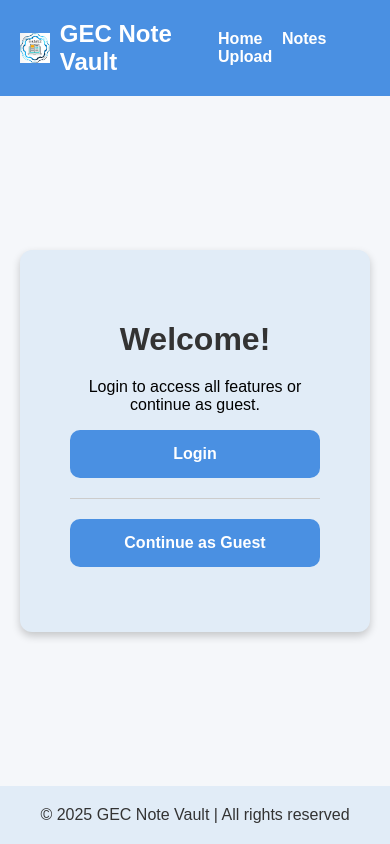
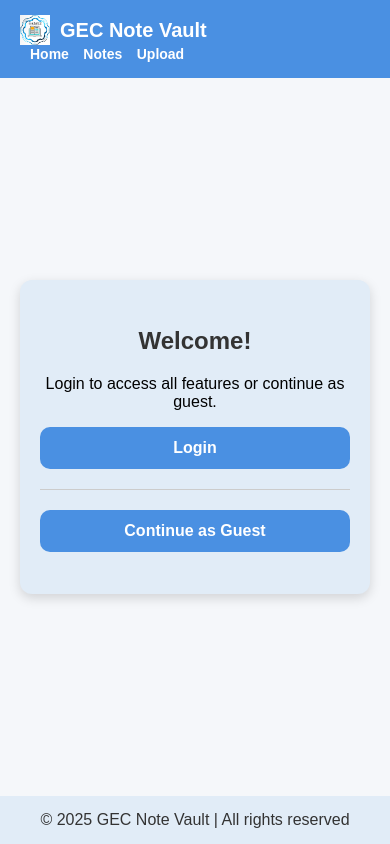
Before and after one commit to AshtonOnCode/gec-note-vault, a plain HTML site: page index.html in a window 390 px wide. Drawn offline with Linux system fonts and the light colour scheme.

Commit message:
Update website files

```diff
--- a/index.html
+++ b/index.html
@@ -5,6 +5,7 @@
   <meta name="viewport" content="width=device-width, initial-scale=1.0">
   <title>GEC Note Vault</title>
   <style>
+    /* General Styles */
     body {
       font-family: Arial, sans-serif;
       margin: 0;
@@ -14,13 +15,15 @@
       min-height: 100vh;
     }
 
+    /* Navbar */
     nav {
       background: #4a90e2;
       color: white;
-      padding: 20px;
+      padding: 15px 20px;
       display: flex;
       justify-content: space-between;
       align-items: center;
+      flex-wrap: wrap;
     }
 
     nav h1 {
@@ -47,26 +50,27 @@
       text-decoration: underline;
     }
 
+    /* Main Card */
     main {
       flex: 1;
       display: flex;
       justify-content: center;
       align-items: center;
-      padding: 50px 20px;
+      padding: 40px 20px;
     }
 
     .card {
       background: #e1ecf7;
-      padding: 50px;
+      padding: 40px 30px;
       border-radius: 12px;
       text-align: center;
-      box-shadow: 0 4px 8px rgba(0,0,0,0.2);
+      box-shadow: 0 4px 12px rgba(0,0,0,0.15);
       max-width: 400px;
       width: 100%;
     }
 
     .card h1 {
-      font-size: 32px;
+      font-size: 28px;
       margin-bottom: 20px;
       color: #333;
     }
@@ -75,8 +79,8 @@
       display: block;
       background: #4a90e2;
       color: white;
-      padding: 15px;
-      margin: 15px 0;
+      padding: 12px;
+      margin: 12px 0;
       border-radius: 10px;
       text-decoration: none;
       font-weight: bold;
@@ -88,11 +92,38 @@
       background: #357ab8;
     }
 
+    hr {
+      margin: 20px 0;
+      border: 0;
+      border-top: 1px solid #ccc;
+    }
+
+    /* Footer */
     footer {
       text-align: center;
-      padding: 20px;
+      padding: 15px;
       background: #e1ecf7;
       color: #333;
+    }
+
+    /* Responsive Adjustments */
+    @media (max-width: 480px) {
+      .card {
+        padding: 30px 20px;
+      }
+
+      nav h1 {
+        font-size: 20px;
+      }
+
+      .nav-links a {
+        margin-left: 10px;
+        font-size: 14px;
+      }
+
+      .card h1 {
+        font-size: 24px;
+      }
     }
   </style>
 </head>
@@ -104,7 +135,7 @@
       GEC Note Vault
     </h1>
     <div class="nav-links">
-      <a href="#">Home</a>
+      <a href="index.html">Home</a>
       <a href="notes.html">Notes</a>
       <a href="upload.html">Upload</a>
     </div>
@@ -115,7 +146,7 @@
       <h1>Welcome!</h1>
       <p>Login to access all features or continue as guest.</p>
       <a class="btn" href="login.html">Login</a>
-      <hr style="margin:20px 0; border:0; border-top:1px solid #ccc;">
+      <hr>
       <a class="btn" href="dashboard.html">Continue as Guest</a>
     </div>
   </main>
```
